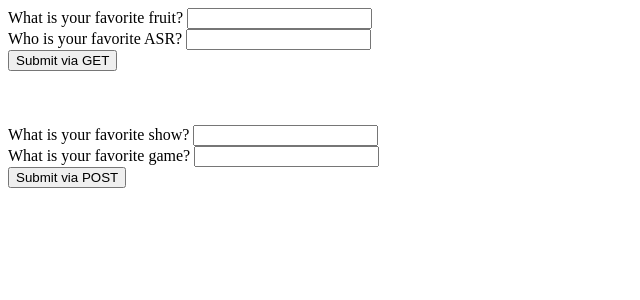
After one commit to NoskosPlace/PHP-Testing, a PHP site: page /site.html in a window 1280 px wide. The commit adds this page. Shown: the top 300 px of the page, without its empty margins (0-640 px from the left). Run offline with PHP 8.4, Linux system fonts and the light colour scheme.

Commit message:
Adding new files from PHP training

```diff
--- a/CALCULATOR.php
+++ b/CALCULATOR.php
@@ -54,7 +54,7 @@ class Calculator {
 // //$newCalculator->multiply(2,321);
 // $newCalculator->checkString('apple')
 
-$tern = (true) ? "apple" : "banana";
+$tern = (true) ?  : "banana";
 print_r($tern);
 // echo "\n";
 // $newCalculator->subtract(666,420);
--- a/arraysExample.php
+++ b/arraysExample.php
@@ -23,7 +23,7 @@ echo $mixedArrayKeys[2];
 // echo "\n\n\n";
 // $noGivenArrayKeys = ["one", "two", "three"];
 // var_dump($noGivenArrayKeys);
-
+p
 // // Example with all keys provided
 // echo "\n\n\n";
 // $givenArrayKeys = [
--- /dev/null
+++ b/site.html
@@ -0,0 +1,37 @@
+<!DOCTYPE html>
+<html>
+    <head>
+        <title>HTML Form Submissions</title>
+    </head>
+    <body>
+        <form action="http://localhost:8082/submission.php" method="GET">
+        <div>
+            <label for="fruit">What is your favorite fruit?</label>
+            <input name="fruit" id="fruit" value="">
+        </div>
+        <div>
+            <label for="asr">Who is your favorite ASR?</label>
+            <input name="asr" id="asr" value="">
+        </div>
+        <div>
+            <button>Submit via GET</button>
+        </div>
+        </form>
+        <br>
+        <br>
+        <br>
+        <form action="http://localhost:8082/submission.php" method="POST">
+        <div>
+            <label for="show">What is your favorite show?</label>
+            <input name="show" id="show" value="">
+        </div>
+        <div>
+            <label for="game">What is your favorite game?</label>
+            <input name="game" id="game" value="">
+        </div>
+        <div>
+            <button>Submit via POST</button>
+        </div>
+        </form>
+    </body>
+</html>
```
Also changed, not shown: Building.php (added, +16 -0 lines), submission.php (added, +11 -0 lines).
